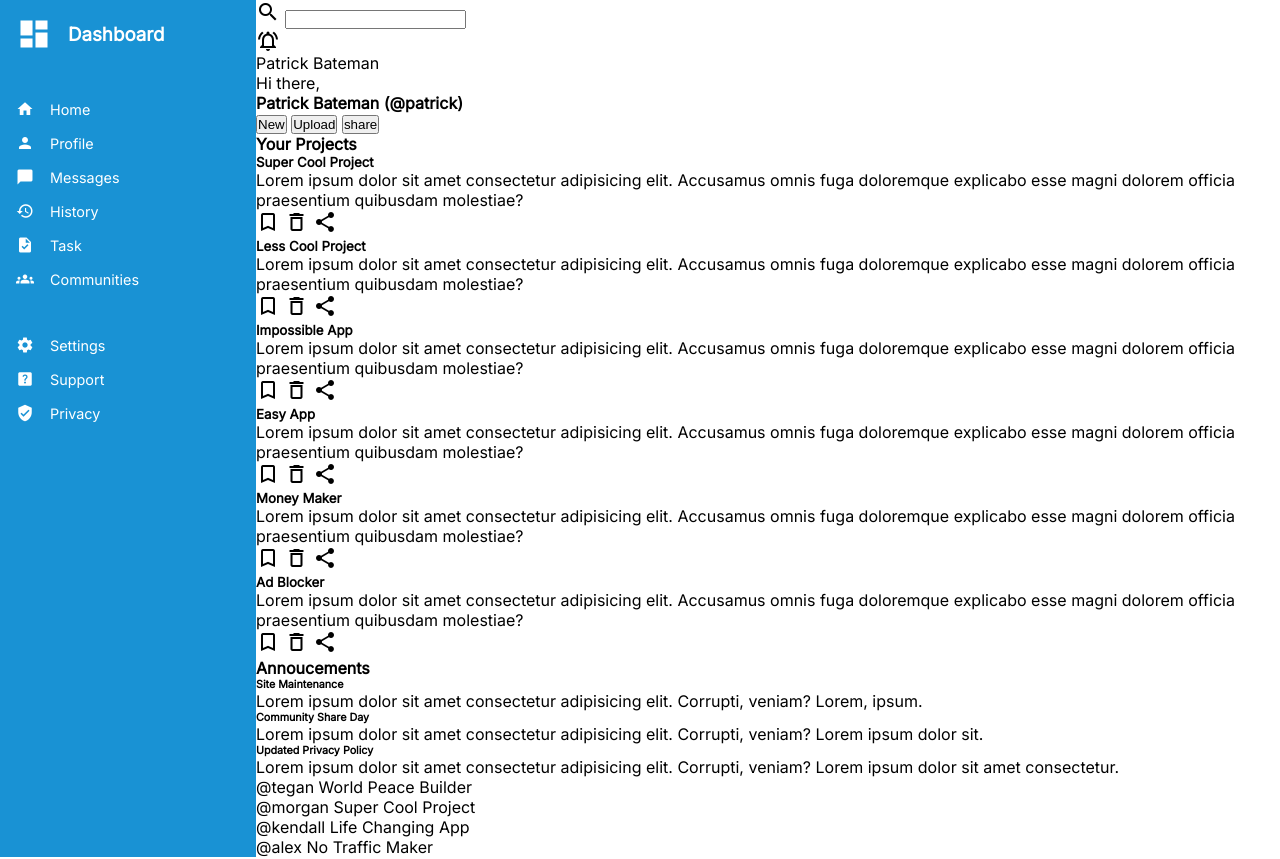
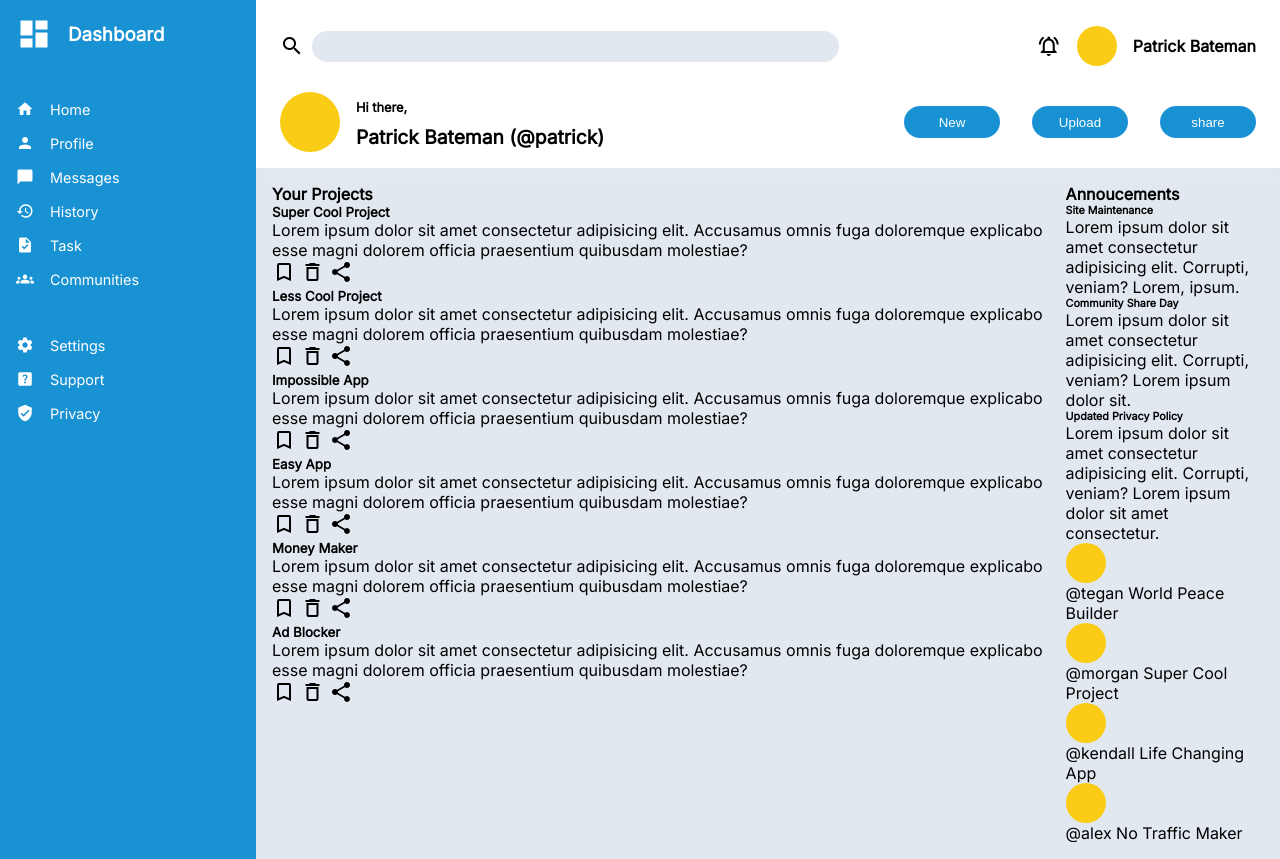
Before and after one commit to rahulgimhavanekar/dashboard_practice, a plain HTML site: page index.html in a window 1280 px wide. Drawn offline with nearby package versions, Linux system fonts and the light colour scheme.

Commit message:
feat: Added Header

```diff
--- a/index.html
+++ b/index.html
@@ -29,10 +29,9 @@
         <p>Patrick Bateman</p>
       </div>
       <div class="welcome-container">
-        <div class="profile big">
-          <p>Hi there,</p>
-          <h4>Patrick Bateman (@patrick)</h4>
-        </div>
+        <div class="profile big"></div>
+        <p>Hi there,</p>
+        <h4>Patrick Bateman (@patrick)</h4>
       </div>
       <div class="btns-container">
         <button class="header-btn">New</button>
--- a/styles.css
+++ b/styles.css
@@ -25,6 +25,87 @@ body {
 
 /* Header */
 .header {
+  display: grid;
+  grid-template-columns: 3fr 2fr;
+  grid-template-rows: 1fr 1fr;
+  row-gap: 1rem;
+  padding: 1rem 1.5rem;
+}
+
+.search-container {
+  display: flex;
+  align-items: center;
+  gap: 0.5rem;
+}
+
+.search-input {
+  width: 90%;
+  background-color: #e2e8f0;
+  outline: none;
+  border: none;
+  padding: 0.5rem;
+  border-radius: 18px;
+}
+
+.profile-container {
+  display: flex;
+  align-items: center;
+  gap: 1rem;
+  justify-self: end;
+}
+
+.profile-container p {
+  font-weight: bold;
+}
+
+.profile {
+  width: 40px;
+  height: 40px;
+  background-color: #facc15;
+  border-radius: 50%;
+}
+
+.welcome-container {
+  display: grid;
+  align-items: center;
+  grid-template-columns: auto 1fr;
+  grid-template-rows: 1fr 1fr;
+  column-gap: 1rem;
+}
+
+.welcome-container .profile {
+  grid-row: 1/3;
+}
+
+.profile.big {
+  width: 60px;
+  height: 60px;
+}
+
+.welcome-container p {
+  font-size: 0.8rem;
+  font-weight: bold;
+}
+
+.welcome-container h4 {
+  font-size: 1.2rem;
+}
+
+.btns-container {
+  display: flex;
+  align-items: center;
+  justify-content: end;
+  gap: 2rem;
+}
+
+.header-btn {
+  width: 6rem;
+  height: 2rem;
+  background-color: #1992d4;
+  color: #fff;
+  border: none;
+  outline: none;
+  border-radius: 18px;
 }
 
 /* Sidebar */
@@ -58,4 +139,13 @@ body {
 
 /* Main */
 .content {
+  background-color: #e2e8f0;
+  display: grid;
+  grid-template-columns: 4fr 1fr;
+  box-shadow: inset 0 5px 5px #e2e8f0;
+  padding: 1rem;
 }
+
+.projects {
+  grid-row: 1/3;
+}
```
